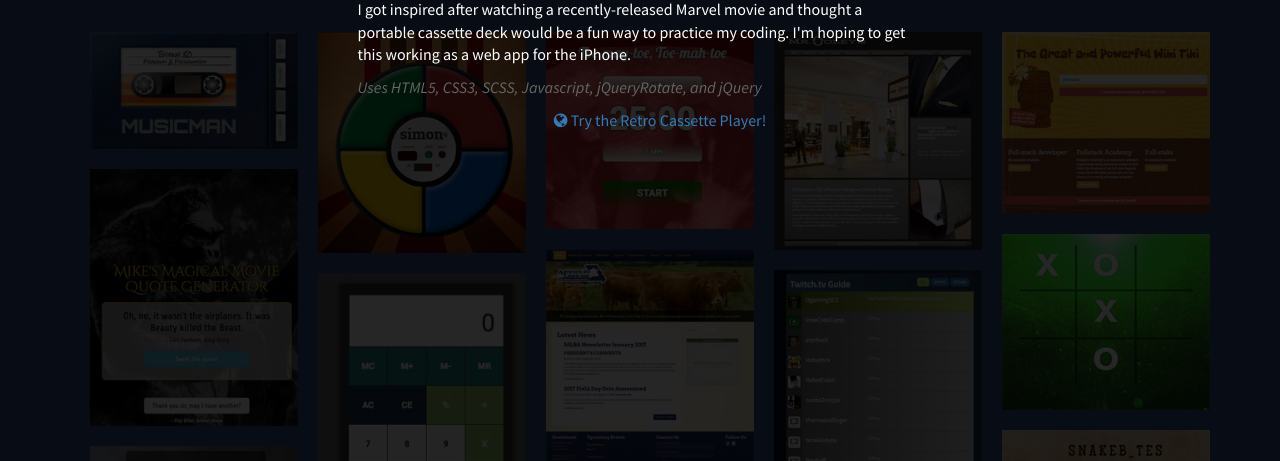
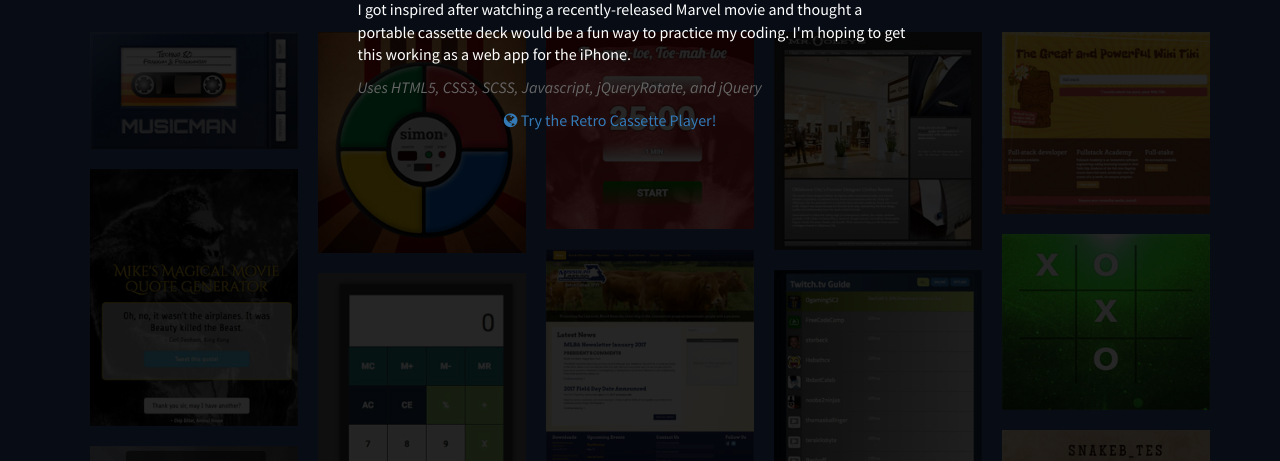
Before and after one commit to MikeMorkes/MikeMorkes.github.io, a PHP site: page /code-portfolio.html in a window 1280 px wide, after a click that opens the changed part. Shown: the part 339-800 px from the top of the page. Run offline with PHP 8.4, Linux system fonts and the light colour scheme; some libraries are stand-ins or nearby versions.

Commit message:
tweaking the unordered list used for popup links

```diff
--- a/css/photo-grid.css
+++ b/css/photo-grid.css
@@ -118,6 +118,10 @@
 	list-style: none;
 }
 
+ul.portfolio-links li {
+	margin-left: -100px;
+}
+
 .popup-contents {
 	text-align: center;
 }
```
